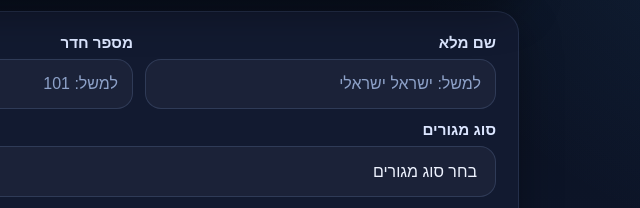
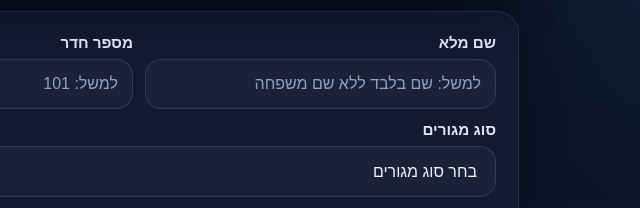
Before and after one commit to vgameess-creator/mystasleep, a plain HTML site: page index.html in a window 1280 px wide. Shown: the part 141-349 px from the top of the page, 501-1141 px from the left. Drawn offline with Linux system fonts and the light colour scheme.

Commit message:
Update index.html
שם בלבד ללא שם משפחה

```diff
--- a/index.html
+++ b/index.html
@@ -87,7 +87,7 @@
 
     <div class="card" id="userCard">
       <div class="grid two">
-        <div><label for="fullName">שם מלא</label><input id="fullName" type="text" placeholder="למשל: ישראל ישראלי" /></div>
+        <div><label for="fullName">שם מלא</label><input id="fullName" type="text" placeholder="למשל: שם בלבד ללא שם משפחה" /></div>
         <div><label for="roomNumber">מספר חדר</label><input id="roomNumber" type="text" placeholder="למשל: 101" inputmode="numeric" /></div>
       </div>
       <div class="grid" style="margin-top: 12px;">
```
